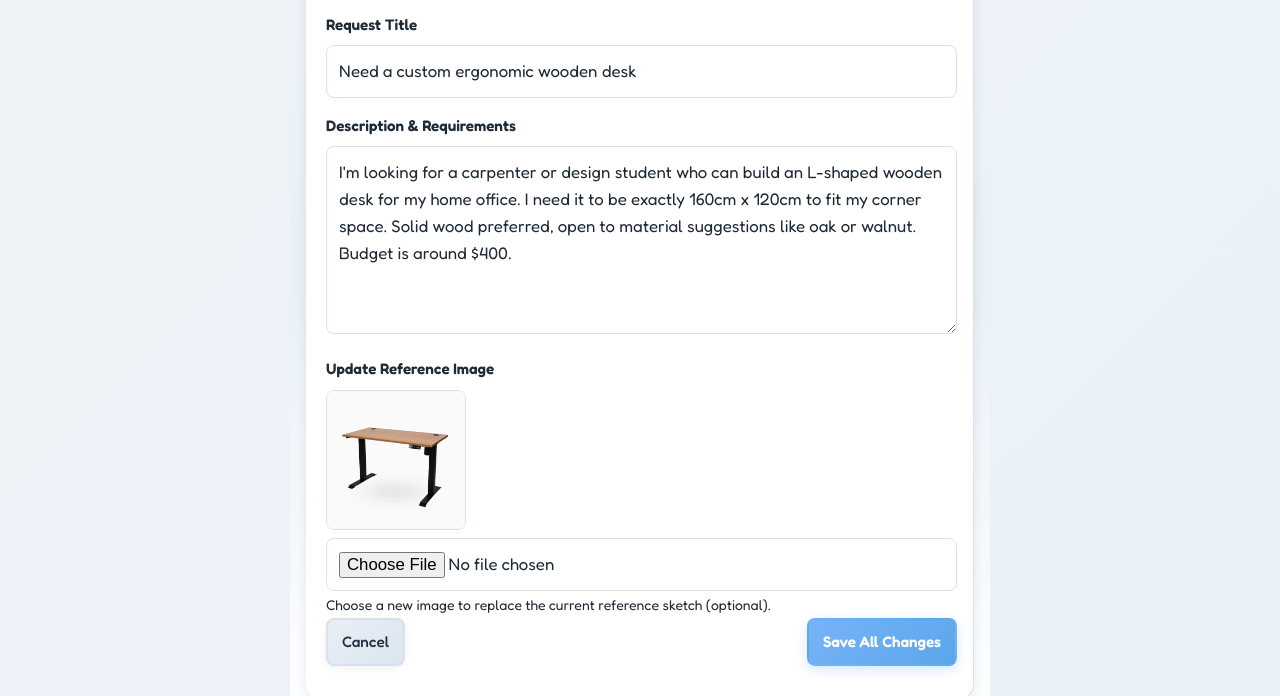
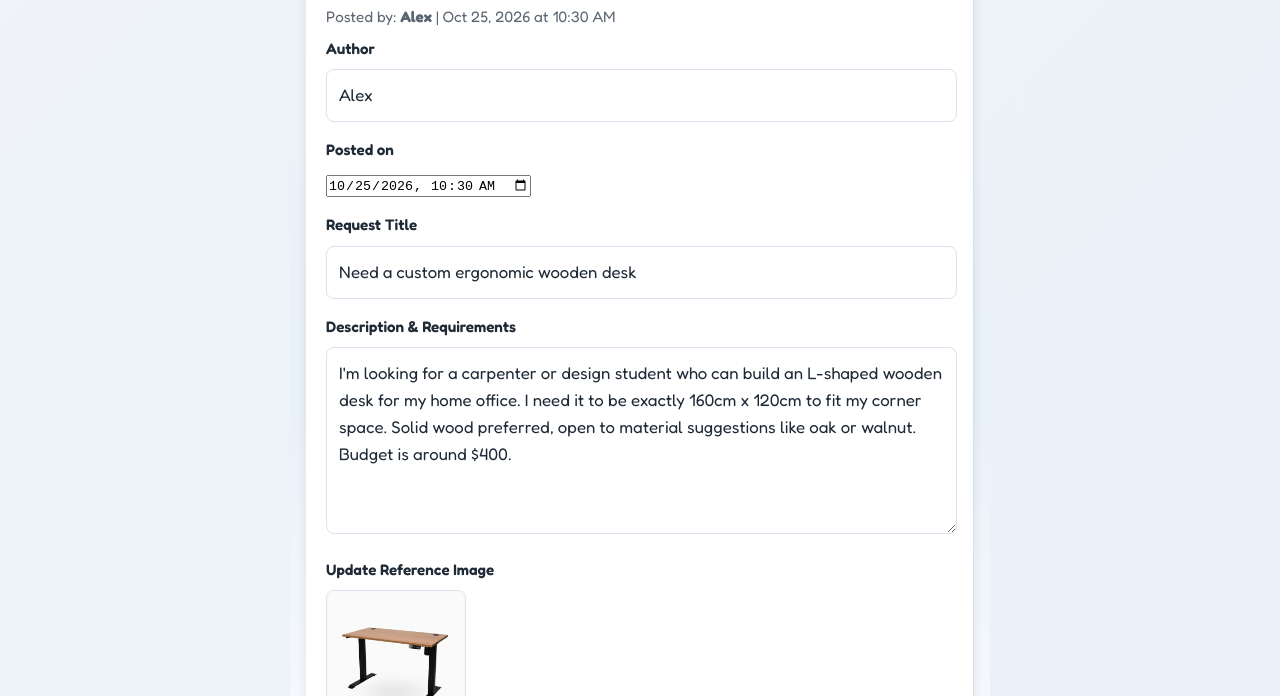
Before and after one commit to LocDo-s4178227/SGS1_G6_A1, a plain HTML site: page Static_html_css/discuss_forum/edit-post.html in a window 1280 px wide. Shown: the part 256-952 px from the top of the page. Drawn offline with Linux system fonts and the light colour scheme.

Commit message:
author and timestamp

```diff
--- a/Static_html_css/discuss_forum/edit-post.html
+++ b/Static_html_css/discuss_forum/edit-post.html
@@ -35,8 +35,17 @@
     <main class="container-sm">
         <div class="card">
             <h1>Edit Your Request</h1>
+            <p class="meta-info mb-1">Posted by: <strong>Alex</strong> | Oct 25, 2026 at 10:30 AM</p>
 
             <form action="thread-detail.html" method="POST" class="mt-1">
+                <div class="form-group">
+                    <label for="edit-author">Author</label>
+                    <input type="text" id="edit-author" name="author" value="Alex" required>
+                </div>
+                <div class="form-group">
+                    <label for="edit-posted-at">Posted on</label>
+                    <input type="datetime-local" id="edit-posted-at" name="posted_at" value="2026-10-25T10:30" required>
+                </div>
                 <div class="form-group">
                     <label for="edit-title">Request Title</label>
                     <input type="text" id="edit-title" name="title" value="Need a custom ergonomic wooden desk" required>
@@ -50,9 +59,10 @@
                 <div class="form-group">
                     <label for="edit-image">Update Reference Image</label>
                     <img class="current-image-preview" src="../images/ergonomic_wooden_desk.png" alt="Reference sketch of the requested corner desk">
-                        <div>
-                            <input type="file" id="edit-image" name="image" accept="image/*">
-                            <small class="form-text text-muted">Choose a new image to replace the current reference sketch (optional).</small>
+                </div>
+                <div class="form-group">
+                    <input type="file" id="edit-image" name="image" accept="image/*">
+                    <small class="form-text text-muted">Choose a new image to replace the current reference sketch (optional).</small>
                 </div>
 
                 <div class="flex-between">
```
Also changed, not shown: Static_html_css/discuss_forum/thread-detail.html (+8 -0 lines).
